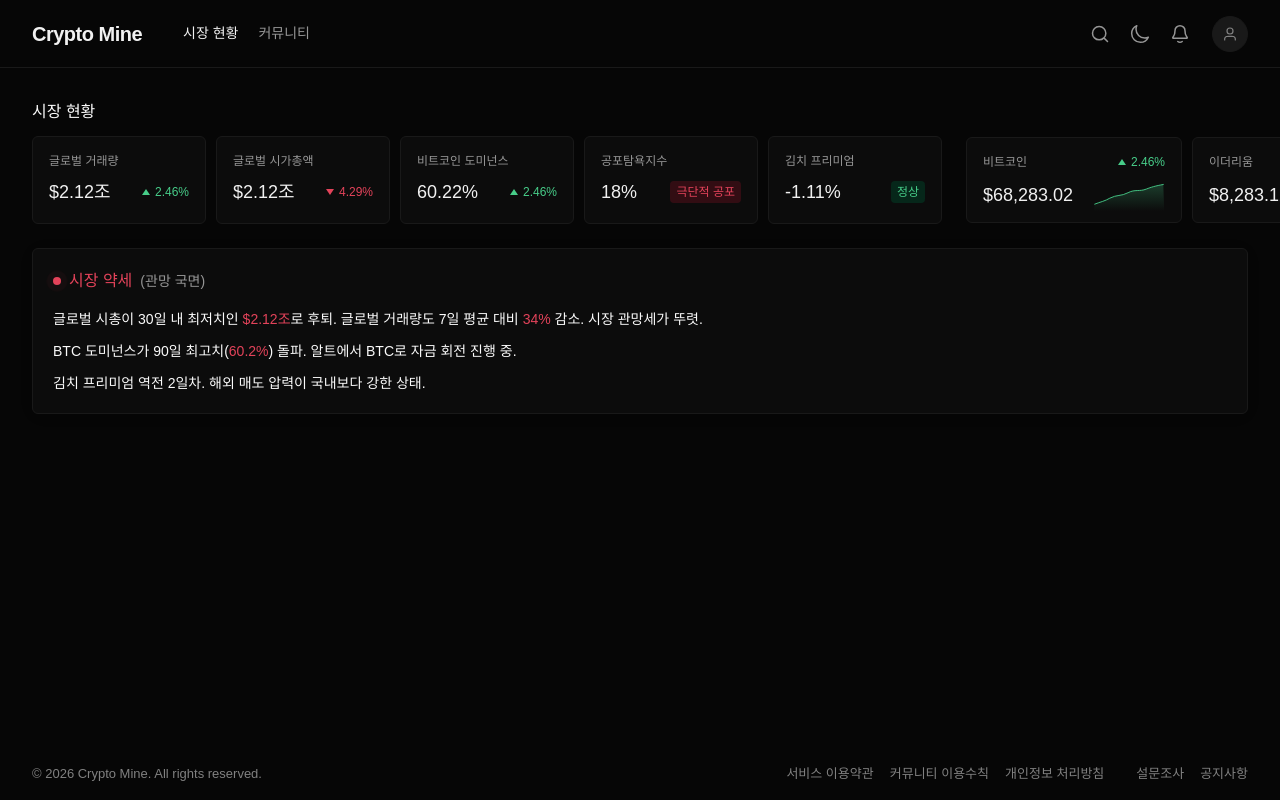
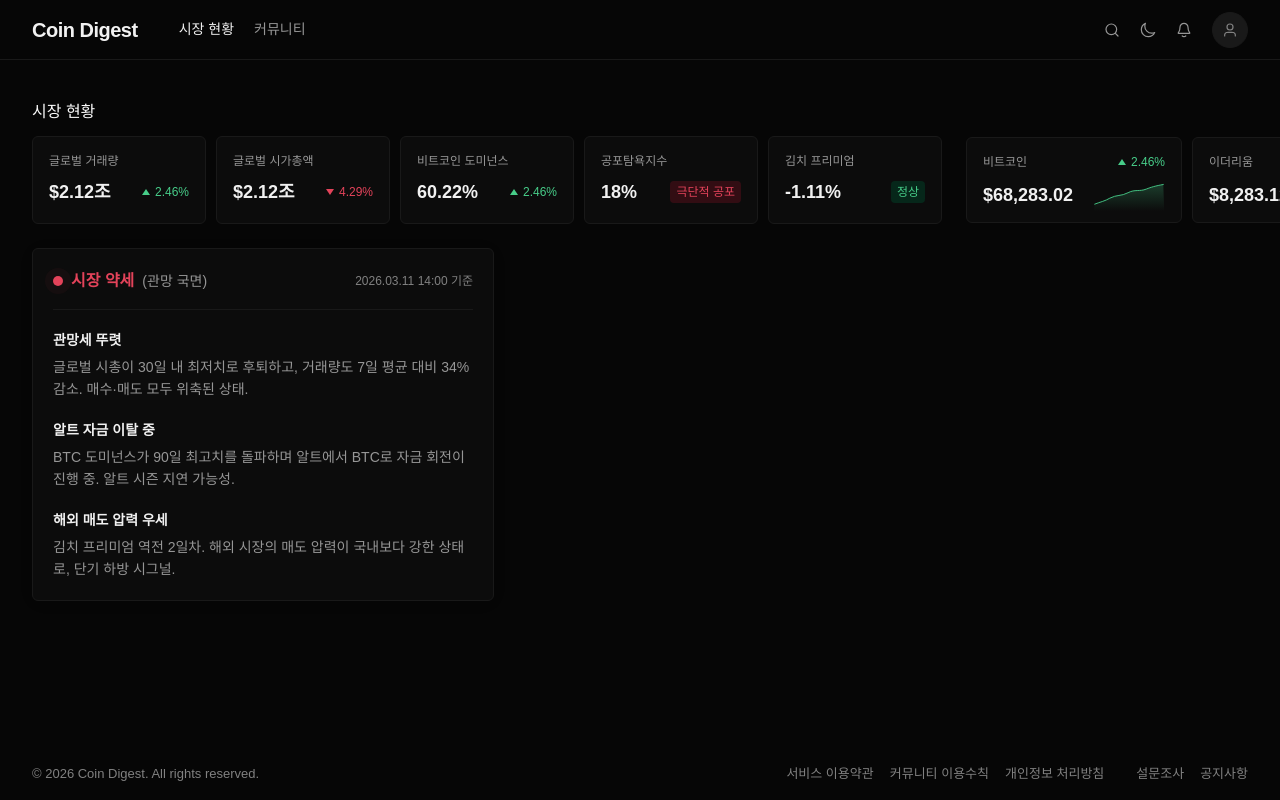
Before and after one commit to dre2rea/Cryptalk-Prototype, a Next.js app: page / in a window 1280 px wide. Shown: the top 800 px of the page. Built offline with nearby package versions, Linux system fonts and the light colour scheme; a web font is replaced by a local one.

Commit message:
summary card good for now..

```diff
--- a/src/app/globals.css
+++ b/src/app/globals.css
@@ -91,11 +91,11 @@
 
 /* Dark theme */
 [data-theme="dark"] {
-  /* Font weights - lighter for dark backgrounds */
-  --font-weight-regular: 300;
-  --font-weight-medium: 400;
-  --font-weight-semibold: 500;
-  --font-weight-bold: 600;
+  /* Font weights - same as light theme */
+  --font-weight-regular: 400;
+  --font-weight-medium: 500;
+  --font-weight-semibold: 600;
+  --font-weight-bold: 700;
 
   /* Text colors */
   --text-primary: #f1f1f1;
--- a/src/components/AISummaryCard.tsx
+++ b/src/components/AISummaryCard.tsx
@@ -8,38 +8,24 @@ const marketStatus = {
 
 const summaryPoints = [
   {
-    text: "글로벌 시총이 30일 내 최저치인 {$2.12조}로 후퇴. 글로벌 거래량도 7일 평균 대비 {34%} 감소. 시장 관망세가 뚜렷.",
+    title: "관망세 뚜렷",
+    text: "글로벌 시총이 30일 내 최저치로 후퇴하고, 거래량도 7일 평균 대비 34% 감소. 매수·매도 모두 위축된 상태.",
   },
   {
-    text: "BTC 도미넌스가 90일 최고치({60.2%}) 돌파. 알트에서 BTC로 자금 회전 진행 중.",
+    title: "알트 자금 이탈 중",
+    text: "BTC 도미넌스가 90일 최고치를 돌파하며 알트에서 BTC로 자금 회전이 진행 중. 알트 시즌 지연 가능성.",
   },
   {
-    text: "김치 프리미엄 역전 2일차. 해외 매도 압력이 국내보다 강한 상태.",
+    title: "해외 매도 압력 우세",
+    text: "김치 프리미엄 역전 2일차. 해외 시장의 매도 압력이 국내보다 강한 상태로, 단기 하방 시그널.",
   },
 ];
 
 const statusConfig = {
-  bearish: { colorVar: "--fg-error-primary", badgeBgVar: "--badge-danger-bg" },
-  neutral: { colorVar: "--text-tertiary", badgeBgVar: "--bg-quaternary" },
-  bullish: { colorVar: "--fg-success-primary", badgeBgVar: "--badge-success-bg" },
+  bearish: { colorVar: "--fg-error-primary" },
+  neutral: { colorVar: "--text-tertiary" },
+  bullish: { colorVar: "--fg-success-primary" },
 };
-
-function parseHighlights(text: string, colorVar: string) {
-  const parts = text.split(/(\{[^}]+\})/g);
-  return parts.map((part, i) => {
-    if (part.startsWith("{") && part.endsWith("}")) {
-      return (
-        <span
-          key={i}
-          style={{ color: `var(${colorVar})`, fontWeight: "var(--font-weight-semibold)" as unknown as number }}
-        >
-          {part.slice(1, -1)}
-        </span>
-      );
-    }
-    return part;
-  });
-}
 
 export function AISummaryCard() {
   const sc = statusConfig[marketStatus.level];
@@ -56,6 +42,7 @@ export function AISummaryCard() {
 
       <div
         style={{
+          maxWidth: "38%",
           borderRadius: "var(--radius-base)",
           border: "1px solid var(--border-primary)",
           backgroundColor: "var(--bg-secondary)",
@@ -69,15 +56,17 @@ export function AISummaryCard() {
             display: "flex",
             alignItems: "center",
             gap: "var(--spacing-md)",
-            marginBottom: "var(--spacing-xl)",
+            paddingBottom: "var(--spacing-xl)",
+            borderBottom: "1px solid var(--border-primary)",
+            marginBottom: "var(--spacing-2xl)",
           }}
         >
           <span
             style={{
               position: "relative",
               flexShrink: 0,
-              width: 8,
-              height: 8,
+              width: 10,
+              height: 10,
             }}
           >
             <span
@@ -103,7 +92,7 @@ export function AISummaryCard() {
           <span
             style={{
               fontSize: "var(--font-size-text-md)",
-              fontWeight: "var(--font-weight-semibold)" as unknown as number,
+              fontWeight: "var(--font-weight-bold)" as unknown as number,
               lineHeight: "var(--line-height-text-md)",
               color: `var(${sc.colorVar})`,
             }}
@@ -120,29 +109,53 @@ export function AISummaryCard() {
           >
             ({marketStatus.phase})
           </span>
+          <span
+            style={{
+              marginLeft: "auto",
+              fontSize: "var(--font-size-text-xs)",
+              fontWeight: "var(--font-weight-regular)" as unknown as number,
+              lineHeight: "var(--line-height-text-xs)",
+              color: "var(--text-quaternary)",
+            }}
+          >
+            2026.03.11 14:00 기준
+          </span>
         </div>
 
-        {/* Summary paragraphs */}
+        {/* Summary points */}
         <div
           style={{
             display: "flex",
             flexDirection: "column",
-            gap: "var(--spacing-lg)",
+            gap: "var(--spacing-2xl)",
           }}
         >
           {summaryPoints.map((point, i) => (
+            <div key={i}>
               <p
-              key={i}
+                style={{
+                  fontSize: "var(--font-size-text-sm)",
+                  fontWeight: "var(--font-weight-bold)" as unknown as number,
+                  lineHeight: "var(--line-height-text-sm)",
+                  color: "var(--text-primary)",
+                  margin: 0,
+                  marginBottom: "var(--spacing-sm)",
+                }}
+              >
+                {point.title}
+              </p>
+              <p
                 style={{
                   fontSize: "var(--font-size-text-sm)",
                   fontWeight: "var(--font-weight-regular)" as unknown as number,
-                lineHeight: "var(--line-height-text-sm)",
-                color: "var(--text-secondary)",
+                  lineHeight: "22px",
+                  color: "var(--text-tertiary)",
                   margin: 0,
                 }}
               >
-              {parseHighlights(point.text, sc.colorVar)}
+                {point.text}
               </p>
+            </div>
           ))}
         </div>
       </div>
--- a/src/components/Footer.tsx
+++ b/src/components/Footer.tsx
@@ -6,7 +6,7 @@ export function Footer() {
     <footer className="fixed bottom-0 left-0 right-0 z-50 h-[52px] bg-[var(--bg-primary)] flex items-center justify-center">
       <div className="w-full px-8 flex items-center justify-between">
         <span className="text-[13px] text-[var(--text-quaternary)]">
-          © 2026 Crypto Mine. All rights reserved.
+          © 2026 Coin Digest. All rights reserved.
         </span>
         <div className="flex items-center gap-8">
           <div className="flex items-center gap-4">
--- a/src/components/Header.tsx
+++ b/src/components/Header.tsx
@@ -12,12 +12,12 @@ interface HeaderProps {
 
 export function Header({ isDark, onThemeToggle }: HeaderProps) {
   return (
-    <header className="fixed top-0 left-0 right-0 z-50 h-[68px] bg-[var(--bg-primary)] border-b border-[var(--border-primary)] flex items-center justify-center">
+    <header className="fixed top-0 left-0 right-0 z-50 h-[60px] bg-[var(--bg-primary)] border-b border-[var(--border-primary)] flex items-center justify-center">
       <div className="w-full px-8 flex items-center justify-between">
         {/* Left: Logo + Nav */}
         <div className="flex items-center gap-[39px]">
           <span className="font-['Sarpanch',sans-serif] text-[20px] font-bold text-[var(--text-primary)] tracking-tight">
-            Crypto Mine
+            Coin Digest
           </span>
           <nav className="flex items-center gap-4">
             {navItems.map((item) => (
@@ -37,18 +37,18 @@ export function Header({ isDark, onThemeToggle }: HeaderProps) {
 
         {/* Right: Actions + Avatar */}
         <div className="flex items-center gap-3">
-          <div className="flex items-center">
-            <button className="p-[10px] rounded-[8px] text-[var(--fg-secondary)] hover:text-[var(--fg-primary)] transition-colors">
-              <SearchIcon />
+          <div className="flex items-center gap-1">
+            <button className="p-[8px] rounded-[8px] text-[var(--fg-secondary)] hover:text-[var(--fg-primary)] transition-colors">
+              <SearchIcon size={16} />
             </button>
             <button
               onClick={onThemeToggle}
-              className="p-[10px] rounded-[8px] text-[var(--fg-secondary)] hover:text-[var(--fg-primary)] transition-colors"
+              className="p-[8px] rounded-[8px] text-[var(--fg-secondary)] hover:text-[var(--fg-primary)] transition-colors"
             >
-              {isDark ? <MoonIcon /> : <SunIcon />}
+              {isDark ? <MoonIcon size={16} /> : <SunIcon size={16} />}
             </button>
-            <button className="p-[10px] rounded-[8px] text-[var(--fg-secondary)] hover:text-[var(--fg-primary)] transition-colors">
-              <BellIcon />
+            <button className="p-[8px] rounded-[8px] text-[var(--fg-secondary)] hover:text-[var(--fg-primary)] transition-colors">
+              <BellIcon size={16} />
             </button>
           </div>
           <div className="size-9 rounded-full bg-[var(--bg-quaternary)] border border-[var(--border-secondary)] flex items-center justify-center overflow-hidden">
```
Lines whose indentation alone changed are shown as unchanged.
